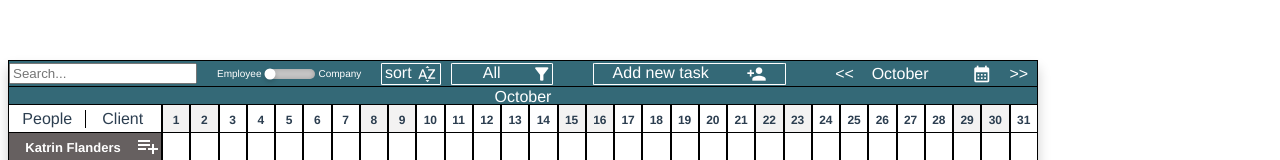
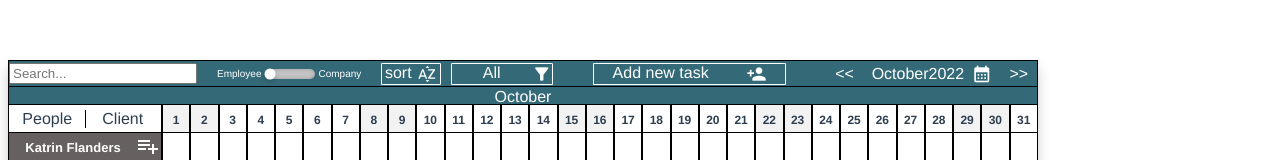
Before and after one commit to DSt17/management-table, a Vue app: page / in a window 1280 px wide. Shown: the top 160 px of the page. Built offline with nearby package versions, Linux system fonts and the light colour scheme.

Commit message:
code refactoring

```diff
--- a/src/components/Table/Table.vue
+++ b/src/components/Table/Table.vue
@@ -33,7 +33,9 @@
 			  <td class="monthRowHeader" :colspan="colspan()">
 				<div class="monthRowValue" id="monthRow">
 				<span>
-				    {{ month }}
+				    {{
+					  this.rangeDay.length > 0 ? this.monthsName[new Date(this.rangeDay[0]).getMonth()] : this.month
+				    }}
 				</span>
 				</div>
 			  </td>
@@ -375,12 +377,11 @@ export default {
 	  }
     },
     methods: {
-	  colspan(){
-		if(this.rangeDay.length === 0){
+	  colspan() {
+		if (this.rangeDay.length === 0) {
 		    return this.monthsState[this.month].length + 1
-		}
-		else{
-		   return this.rangeDay.length + 1
+		} else {
+		    return this.rangeDay.length + 1
 		}
 	  },
 	  currentMonth(month) {
--- a/src/components/Table/TableHeader.vue
+++ b/src/components/Table/TableHeader.vue
@@ -88,7 +88,7 @@
 		    <div class="month-button-box" style="color: white">
 			  <span @click="prevMonth"><<</span>
 			  <div class="month-button-value">
-				<div v-if="clickedCalendar === false">{{ currentMonth }}</div>
+				<div v-if="clickedCalendar === false">{{ currentMonth }}{{ currentYear }}</div>
 				<div v-if="clickedCalendar === true" style="font-size: 10px">
 				    {{ dayStart.replace(/-/g, '/') }} - {{ dayFinish.replace(/-/g, '/') }}
 				</div>
@@ -183,10 +183,21 @@ export default {
 		this.rangeDayArray = rangeDayArray
 		this.$emit('rangeDayArray', this.rangeDayArray)
 	  },
+
+
 	  prevMonth() {
-		debugger
 		this.clickedCalendar = false
 		this.$emit('clickedCalendarValue', this.clickedCalendar)
+
+		if (this.rangeDayArray.length > 0) {
+		    if (this.monthsName[new Date(this.dayFinish).getMonth() + 1] === undefined) {
+			  this.currentMonth = this.monthsName[0]
+			  this.currentYear++
+		    } else {
+			  this.currentMonth = this.monthsName[new Date(this.dayStart).getMonth() + 1]
+		    }
+		    this.rangeDayArray = []
+		}
 		if (this.monthsName.indexOf(this.currentMonth) > 0) {
 		    this.currentMonth = this.monthsName[this.monthsName.indexOf(this.currentMonth) - 1]
 		    this.$emit('currentMonth', this.currentMonth)
@@ -198,9 +209,17 @@ export default {
 		}
 	  },
 	  nextMonth() {
-		debugger
 		this.clickedCalendar = false
 		this.$emit('clickedCalendarValue', this.clickedCalendar)
+		if (this.rangeDayArray.length > 0) {
+		    if (this.monthsName[new Date(this.dayFinish).getMonth() - 1] === undefined) {
+			  this.currentMonth = this.monthsName[11]
+			  this.currentYear--
+		    } else {
+			  this.currentMonth = this.monthsName[new Date(this.dayFinish).getMonth() - 1]
+		    }
+		    this.rangeDayArray = []
+		}
 		if (this.monthsName.indexOf(this.currentMonth) < 11) {
 		    this.currentMonth = this.monthsName[this.monthsName.indexOf(this.currentMonth) + 1]
 		    this.$emit('currentMonth', this.currentMonth)
```
